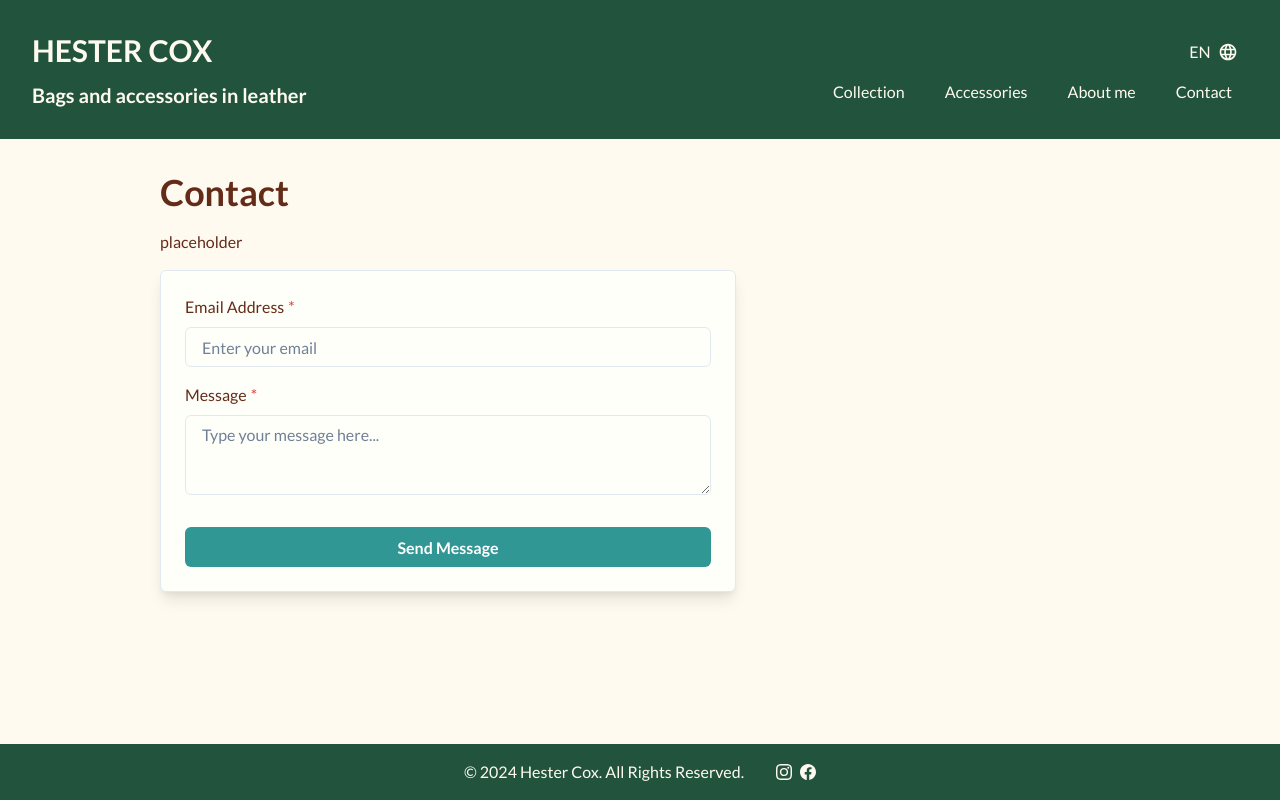
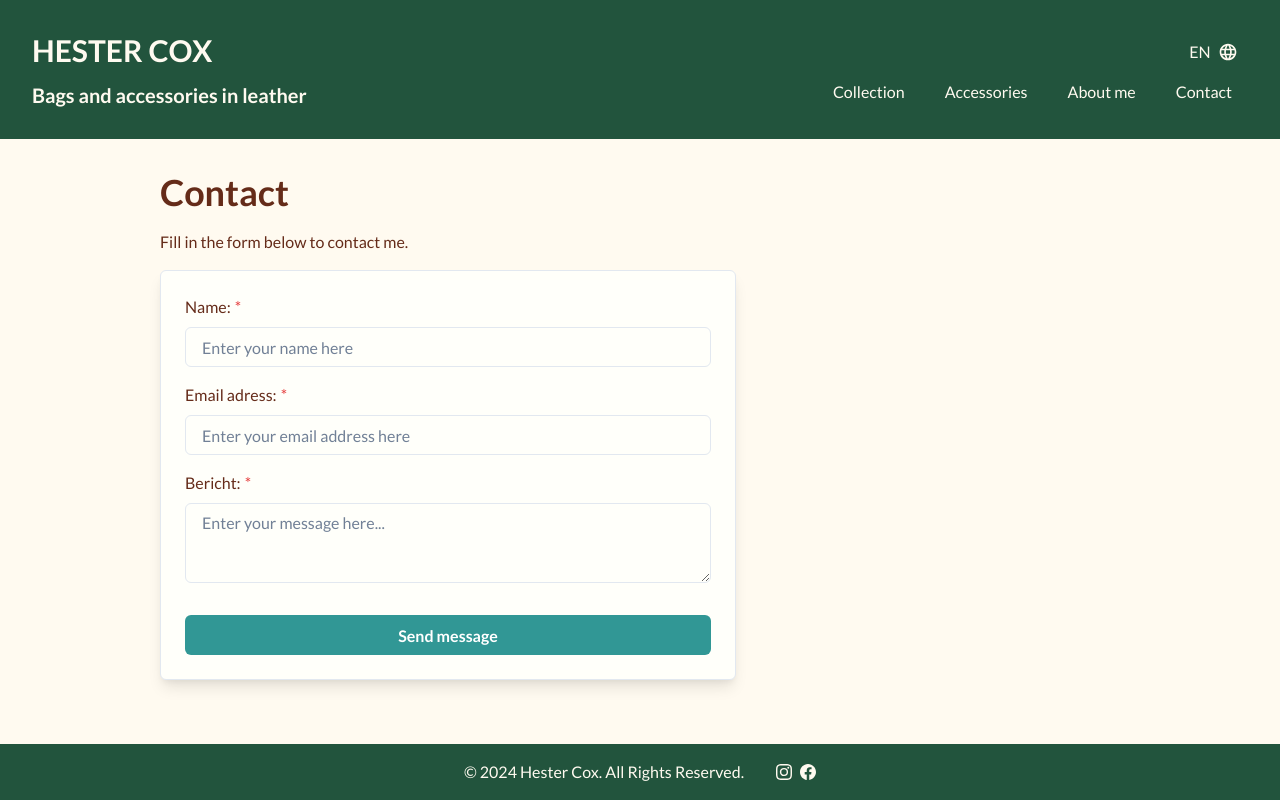
Before and after one commit to jimmy-chr/hester-cox-chakra, a React (Vite) app: page /contact in a window 1280 px wide. Built offline with nearby package versions, Linux system fonts and the light colour scheme.

Commit message:
adding emailjs in contact form

```diff
--- a/package.json
+++ b/package.json
@@ -11,6 +11,7 @@
   },
   "dependencies": {
     "@chakra-ui/react": "^2.8.2",
+    "@emailjs/browser": "^4.4.1",
     "@emotion/react": "^11.13.3",
     "@emotion/styled": "^11.13.0",
     "firebase": "^10.14.0",
--- a/src/components/ContactForm.tsx
+++ b/src/components/ContactForm.tsx
@@ -8,10 +8,13 @@ import {
   Textarea,
   useToast,
 } from "@chakra-ui/react";
-// import emailjs from "@emailjs/browser";
+import emailjs from "@emailjs/browser";
+import { useTranslation } from "react-i18next";
 
 const ContactForm = () => {
+  const { t } = useTranslation();
   const [formData, setFormData] = useState({
+    name: "",
     email: "",
     message: "",
     website: "",
@@ -36,41 +39,29 @@ const ContactForm = () => {
     }
 
     try {
-      const response = await fetch(
-        "https://script.google.com/macros/s/AKfycbwZuW27ED7ddw8iVB9ZGKYlrr40wAaapVfSBkpjkflJHYmID69MAvG8GKqvaIJf1Fc/exec",
-        {
-          method: "POST",
-          headers: { "Content-Type": "application/json" },
-          body: JSON.stringify(formData),
-        }
+      await emailjs.send(
+        "service_qc5a2df",
+        "template_cwnd72w",
+        formData,
+        "D2Atu_ejPg-GJeRt-"
       );
 
-      console.log(response);
-
-      const result = await response.json();
-
-      if (result.status === "success") {
       // Show success message
       toast({
-          title: "Message Sent",
-          description: "Your message has been sent successfully!",
+        title: t("contact.form.success-title"),
+        description: t("contact.form.success-description"),
         status: "success",
         duration: 5000,
         isClosable: true,
       });
 
       // Clear form fields
-        setFormData({ email: "", message: "", website: "" });
-      } else {
-        // Show error message if there's an issue
-        throw new Error(result.message);
-      }
+      setFormData({ name: "", email: "", message: "", website: "" });
     } catch (error) {
       // Show error message
       toast({
-        title: "Error",
-        description:
-          "There was an error sending your message. Please try again.",
+        title: t("contact.form.error-title"),
+        description: t("contact.form.error-description"),
         status: "error",
         duration: 5000,
         isClosable: true,
@@ -88,24 +79,35 @@ const ContactForm = () => {
       bgColor="#FFFFFA"
     >
       <form onSubmit={handleSubmit}>
+        <FormControl id="name" mb="4" isRequired>
+          <FormLabel>{t("contact.form.name")}</FormLabel>
+          <Input
+            type="text"
+            name="name"
+            value={formData.name}
+            onChange={handleChange}
+            placeholder={t("contact.form.name-placeholder")}
+          />
+        </FormControl>
+
         <FormControl id="email" mb="4" isRequired>
-          <FormLabel>Email Address</FormLabel>
+          <FormLabel>{t("contact.form.email")}</FormLabel>
           <Input
             type="email"
             name="email"
             value={formData.email}
             onChange={handleChange}
-            placeholder="Enter your email"
+            placeholder={t("contact.form.email-placeholder")}
           />
         </FormControl>
 
         <FormControl id="message" mb="4" isRequired>
-          <FormLabel>Message</FormLabel>
+          <FormLabel>{t("contact.form.message")}</FormLabel>
           <Textarea
             name="message"
             value={formData.message}
             onChange={handleChange}
-            placeholder="Type your message here..."
+            placeholder={t("contact.form.message-placeholder")}
           />
         </FormControl>
 
@@ -119,7 +121,7 @@ const ContactForm = () => {
         </FormControl>
 
         <Button type="submit" colorScheme="teal" width="full" mt="4">
-          Send Message
+          {t("contact.form.send")}
         </Button>
       </form>
     </Box>
--- a/src/locales/en/translation.json
+++ b/src/locales/en/translation.json
@@ -53,7 +53,21 @@
     "introduction2": "Vulputate mi sit amet mauris commodo quis imperdiet massa tincidunt. Tortor posuere ac ut consequat semper viverra nam. Lectus vestibulum mattis ullamcorper velit sed ullamcorper morbi tincidunt. Eget nulla facilisi etiam dignissim. Aliquet risus feugiat in ante metus. Hendrerit dolor magna eget est. Nibh cras pulvinar mattis nunc se blandit. Senectus et netus et malesuada fames ac turpis. Quis ipsum suspendisse ultrices gravida."
   },
   "contact": {
-    "title": "Contact"
+    "title": "Contact",
+    "introduction": "Fill in the form below to contact me.",
+    "form": {
+      "success-title": "Message sent",
+      "success-description": "Your message has been sent successfully!",
+      "error-title": "Error",
+      "error-description": "There was an error sending your message. Please try again.",
+      "name": "Name:",
+      "name-placeholder": "Enter your name here",
+      "email": "Email adress:",
+      "email-placeholder": "Enter your email address here",
+      "message": "Bericht:",
+      "message-placeholder": "Enter your message here...",
+      "send": "Send message"
+    }
   },
   "not-found": {
     "title": "Not found"
--- a/src/locales/nl/translation.json
+++ b/src/locales/nl/translation.json
@@ -53,7 +53,21 @@
     "introduction2": "Vulputate mi sit amet mauris commodo quis imperdiet massa tincidunt. Tortor posuere ac ut consequat semper viverra nam. Lectus vestibulum mattis ullamcorper velit sed ullamcorper morbi tincidunt. Eget nulla facilisi etiam dignissim. Aliquet risus feugiat in ante metus. Hendrerit dolor magna eget est. Nibh cras pulvinar mattis nunc se blandit. Senectus et netus et malesuada fames ac turpis. Quis ipsum suspendisse ultrices gravida."
   },
   "contact": {
-    "title": "Contact"
+    "title": "Contact",
+    "introduction": "Vul onderstaande formulier in om contact met mij op te nemen.",
+    "form": {
+      "success-title": "Bericht verstuurd",
+      "success-description": "Het bericht werd correct verstuurd!",
+      "error-title": "Fout",
+      "error-description": "Het bericht is niet verzonden, probeer opnieuw.",
+      "name": "Naam:",
+      "name-placeholder": "Geef hier je naam in",
+      "email": "Email adres:",
+      "email-placeholder": "Geef hier je email adres in",
+      "message": "Bericht:",
+      "message-placeholder": "Geef hier je bericht in...",
+      "send": "Bericht versturen"
+    }
   },
   "not-found": {
     "title": "Niet gevonden"
--- a/src/pages/Contact.tsx
+++ b/src/pages/Contact.tsx
@@ -1,11 +1,13 @@
 import { Text } from "@chakra-ui/react";
 import Page from "../components/Page";
 import ContactForm from "../components/ContactForm";
+import { useTranslation } from "react-i18next";
 
 function Contact() {
+  const { t } = useTranslation();
   return (
     <Page titleId="contact" titleKey="contact.title">
-      <Text>placeholder</Text>
+      <Text>{t("contact.introduction")}</Text>
       <ContactForm />
     </Page>
   );
```
Also changed, not shown: 2 other files (tests, documents, lock files or other folders). Lines whose indentation alone changed are shown as unchanged.
